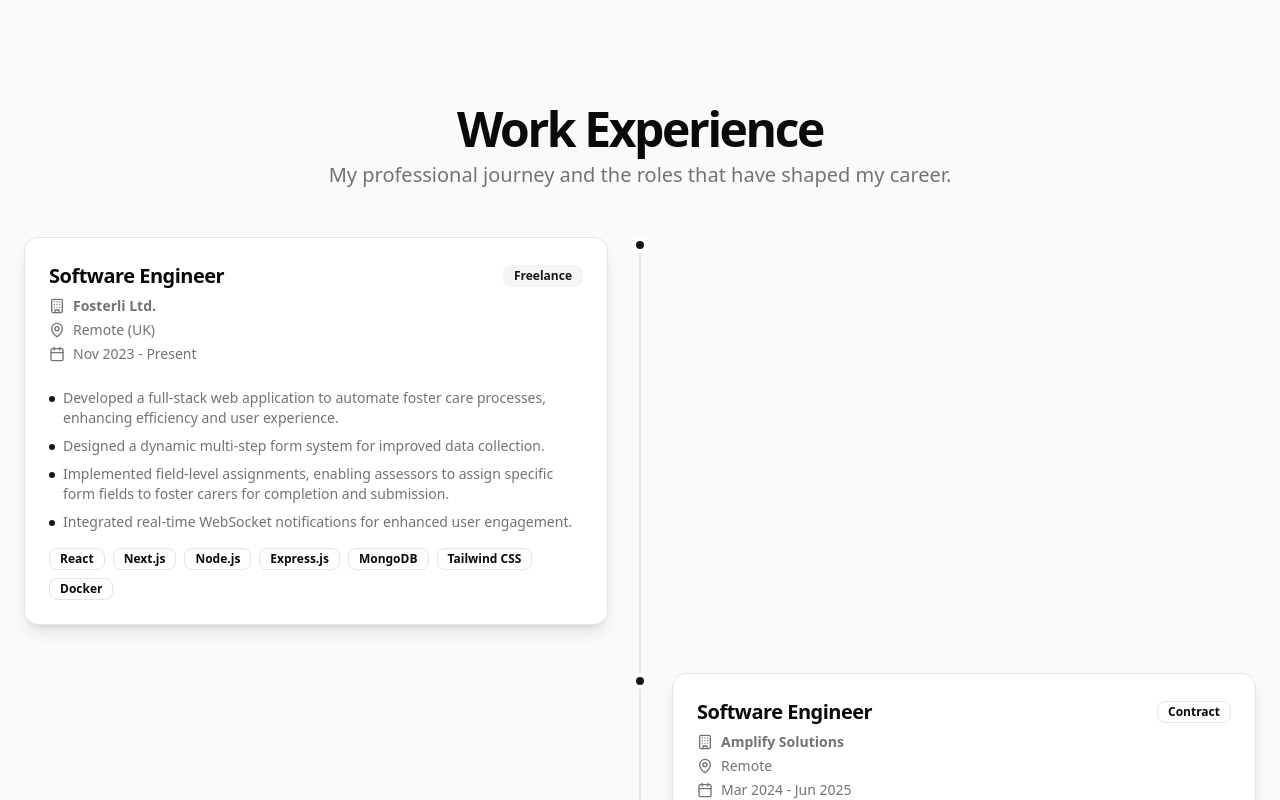
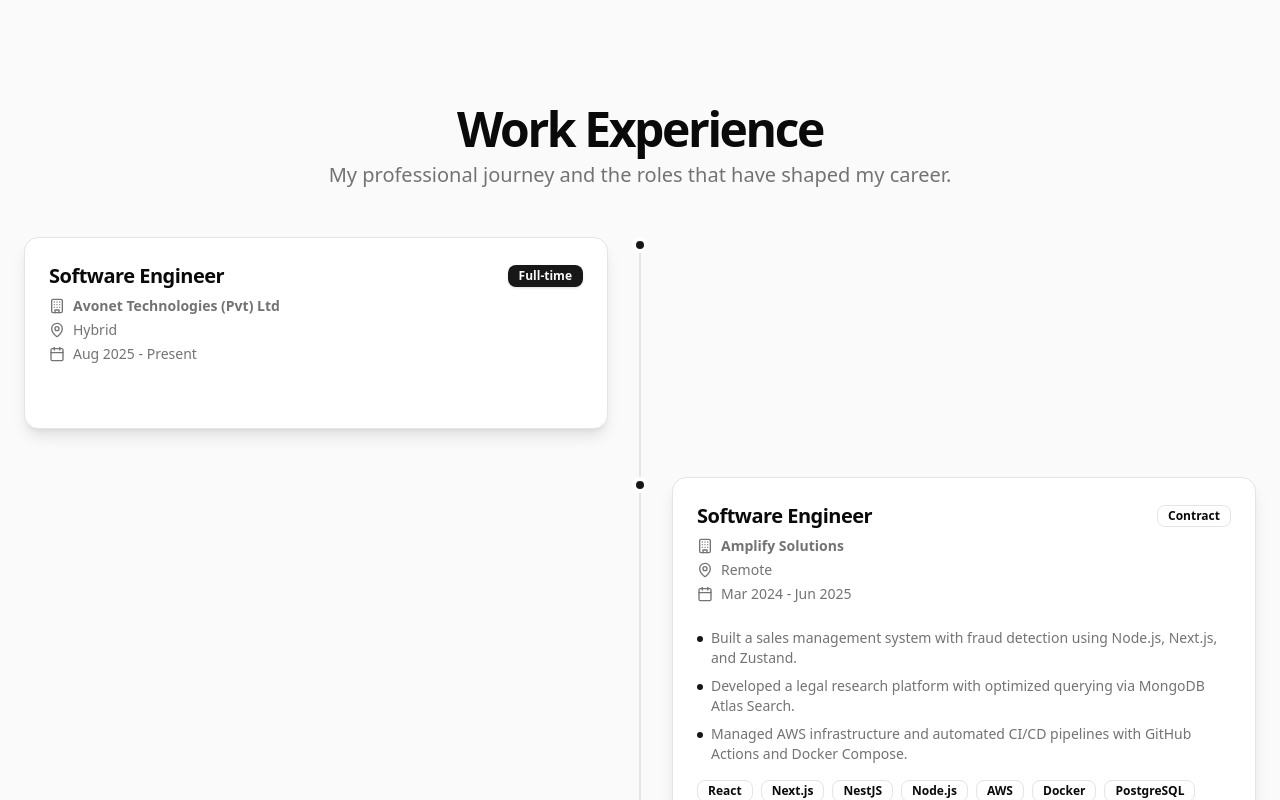
Before and after one commit to tehaandev/dev-portfolio, a Next.js app: page / in a window 1280 px wide. Shown: the part 1749-2549 px from the top of the page. Built offline with nearby package versions, Linux system fonts and the light colour scheme.

Commit message:
fix: update experience section to reflect current employment and remove outdated entries

```diff
--- a/components/experience-section.tsx
+++ b/components/experience-section.tsx
@@ -12,25 +12,12 @@
   {
     id: 3,
     title: "Software Engineer",
-    company: "Fosterli Ltd.",
-    location: "Remote (UK)",
-    period: "Nov 2023 - Present",
-    type: "Freelance",
-    description: [
-      "Developed a full-stack web application to automate foster care processes, enhancing efficiency and user experience.",
-      "Designed a dynamic multi-step form system for improved data collection.",
-      "Implemented field-level assignments, enabling assessors to assign specific form fields to foster carers for completion and submission.",
-      "Integrated real-time WebSocket notifications for enhanced user engagement.",
-    ],
-    technologies: [
-      "React",
-      "Next.js",
-      "Node.js",
-      "Express.js",
-      "MongoDB",
-      "Tailwind CSS",
-      "Docker",
-    ],
+    company: "Avonet Technologies (Pvt) Ltd",
+    location: "Hybrid",
+    period: "Aug 2025 - Present",
+    type: "Full-time",
+    description: [],
+    technologies: [],
   },
   {
     id: 2,
```
